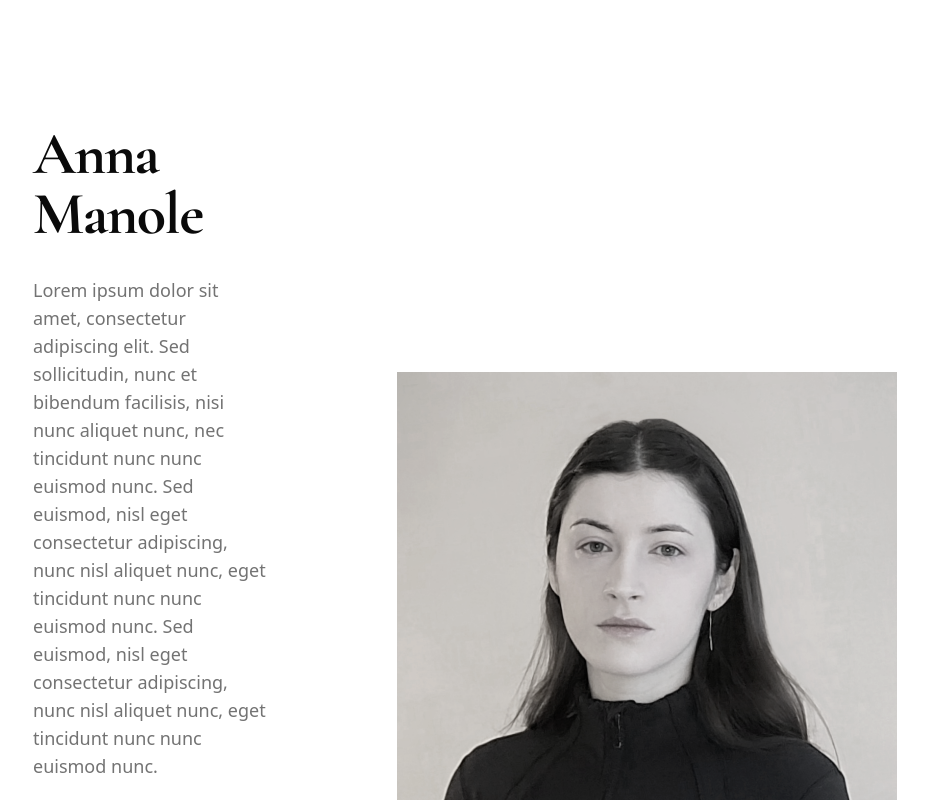
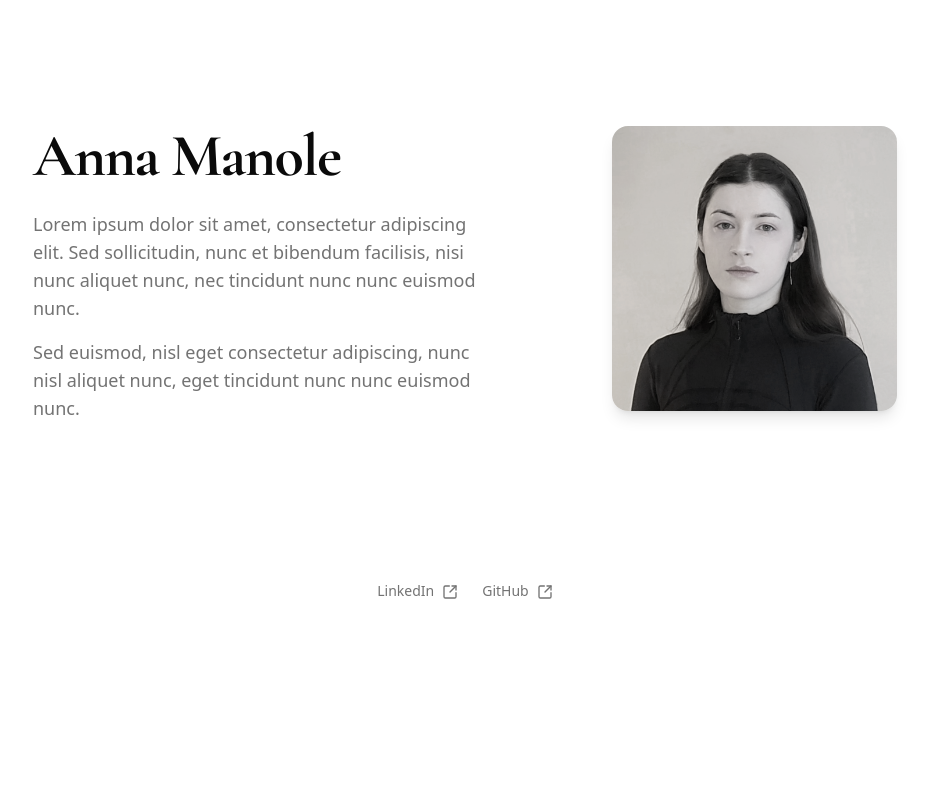
Before and after one commit to AnnaManoleLNU/anna-manole-portfolio, a Next.js app: page /about in a window 1280 px wide. Shown: the part 120-920 px from the top of the page, without its empty margins (175-1103 px from the left). After the commit the page ends 800 px from the top, so only its background shows below. Built offline with nearby package versions, Linux system fonts and the light colour scheme.

Commit message:
reponsive about

```diff
--- a/app/about/page.tsx
+++ b/app/about/page.tsx
@@ -2,35 +2,32 @@ import Image from "next/image";
 
 export default function About() {
   return (
-    <section className="container mx-auto py-12 px-32">
-      <div className="flex gap-32 mb-8 items-center">
-        <div>
-          <h1 className="text-4xl font-extrabold font-cormorant tracking-tight lg:text-6xl mb-8">
+    <section className="container mx-auto px-6 md:px-12 lg:px-32 py-12">
+      <div className="flex flex-col lg:flex-row gap-12 lg:gap-32 mb-8">
+        <div className="text-center lg:text-left">
+          <h1 className="text-4xl font-extrabold font-cormorant tracking-tight lg:text-6xl mb-6">
             Anna Manole
           </h1>
-          <p className="text-lg text-muted-foreground mb-4">
+          <p className="text-base md:text-lg text-muted-foreground mb-4">
             Lorem ipsum dolor sit amet, consectetur adipiscing elit. Sed
             sollicitudin, nunc et bibendum facilisis, nisi nunc aliquet nunc,
-            nec tincidunt nunc nunc euismod nunc. Sed euismod, nisl eget
-            consectetur adipiscing, nunc nisl aliquet nunc, eget tincidunt nunc
-            nunc euismod nunc. Sed euismod, nisl eget consectetur adipiscing,
-            nunc nisl aliquet nunc, eget tincidunt nunc nunc euismod nunc.
+            nec tincidunt nunc nunc euismod nunc.
           </p>
-
-          <p className="text-lg text-muted-foreground mb-4">
+          <p className="text-base md:text-lg text-muted-foreground mb-4">
             Sed euismod, nisl eget consectetur adipiscing, nunc nisl aliquet
-            nunc, eget tincidunt nunc nunc euismod nunc. Sed euismod, nisl eget
-            consectetur adipiscing, nunc nisl aliquet nunc, eget tincidunt nunc
-            nunc euismod nunc. Sed euismod,
+            nunc, eget tincidunt nunc nunc euismod nunc.
           </p>
         </div>
-        <Image
-          src="/anna.png"
-          alt="Anna Manole"
-          width={500}
-          height={500}
-          className="object-cover"
-        />
+
+        <div className="w-full max-w-lg mx-auto lg:mx-0">
+          <Image
+            src="/anna.png"
+            alt="Anna Manole"
+            width={800}
+            height={800}
+            className="w-full h-auto object-cover rounded-2xl shadow-lg"
+          />
+        </div>
       </div>
     </section>
   );
```
